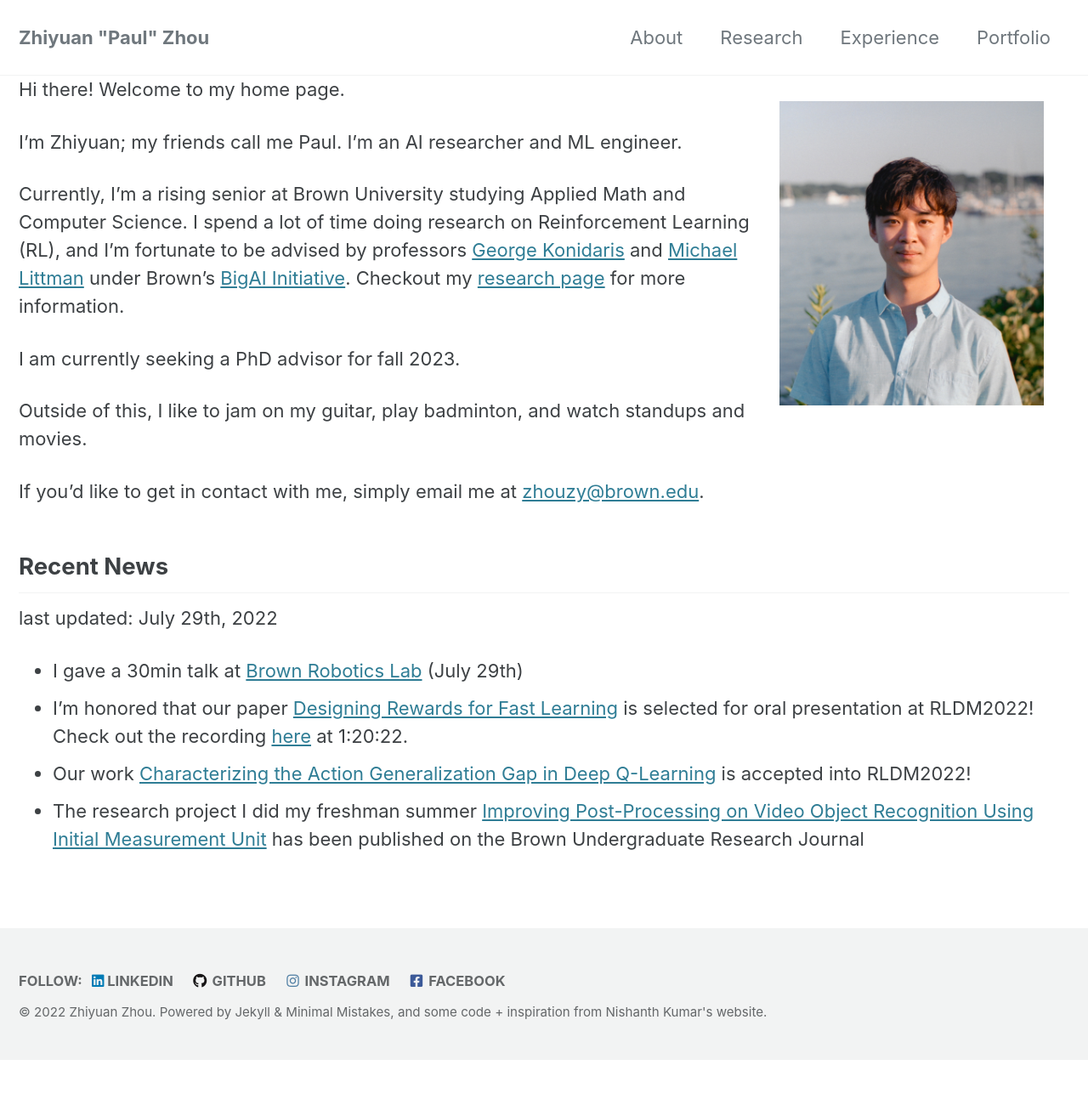
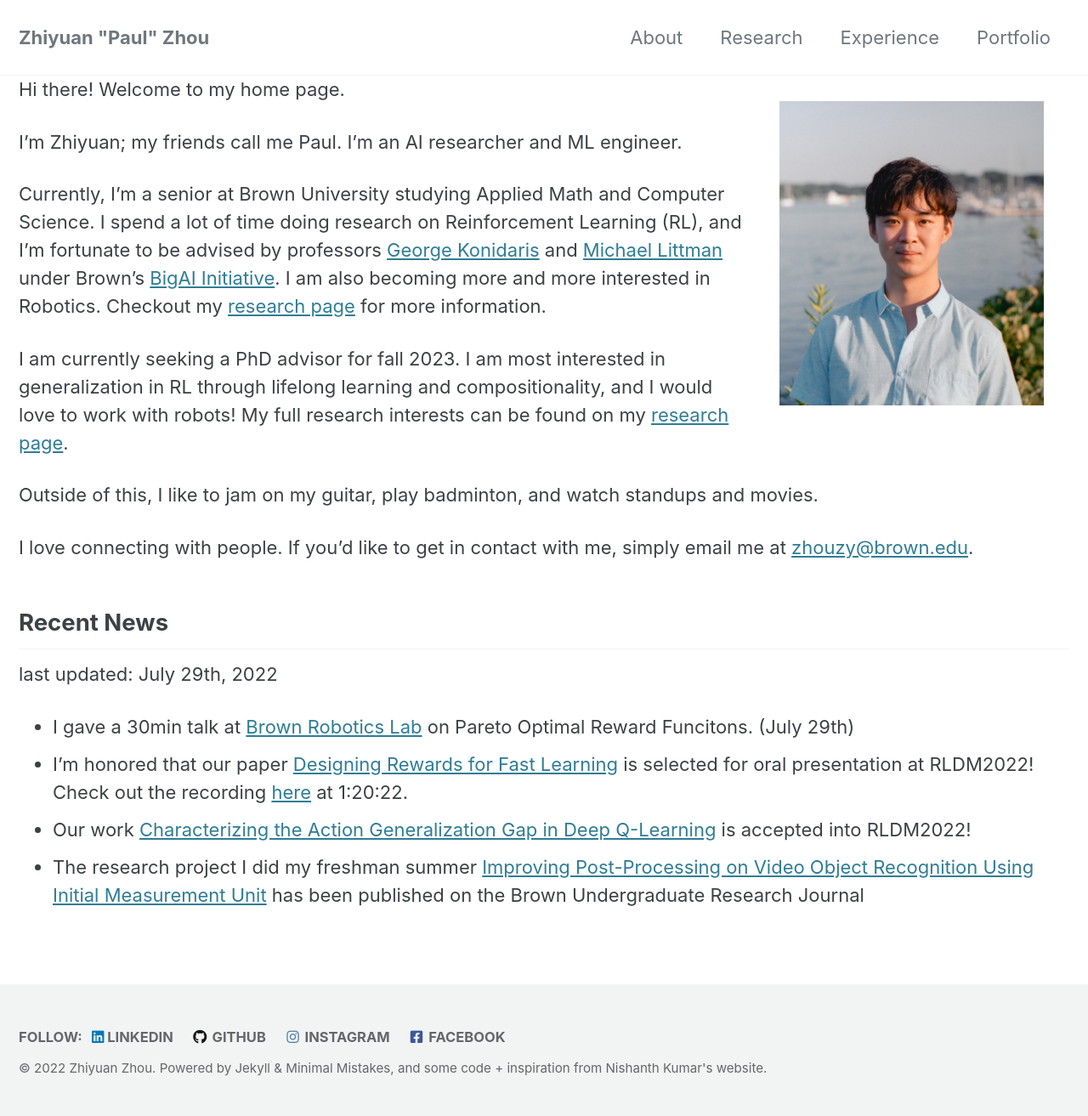
Before and after one commit to zhouzypaul/zhouzypaul.github.io, a Jekyll site: the page built from index.md, in a window 1280 px wide. Shown: the whole page at 85% size. Built offline with Jekyll 4.4.1, drawn with Linux system fonts in a browser that asks for light colours; cached includes are drawn as plain includes; before the commit the page ends 1247 px from its top, so only the background shows below that.

Commit message:
update research statement

```diff
--- a/index.md
+++ b/index.md
@@ -11,17 +11,17 @@ Hi there! Welcome to my home page.
 
 I'm Zhiyuan; my friends call me Paul. I'm an AI researcher and ML engineer.
 
-Currently, I'm a rising senior at Brown University studying Applied Math and Computer Science. I spend a lot of time doing research on Reinforcement Learning (RL), and I'm fortunate to be advised by professors [George Konidaris](https://cs.brown.edu/people/gdk/) and [Michael Littman](https://www.littmania.com) under Brown's [BigAI Initiative](http://bigai.cs.brown.edu). Checkout my [research page](/_pages/research.md) for more information.
+Currently, I'm a senior at Brown University studying Applied Math and Computer Science. I spend a lot of time doing research on Reinforcement Learning (RL), and I'm fortunate to be advised by professors [George Konidaris](https://cs.brown.edu/people/gdk/) and [Michael Littman](https://www.littmania.com) under Brown's [BigAI Initiative](http://bigai.cs.brown.edu). I am also becoming more and more interested in Robotics. Checkout my [research page](/research/) for more information.
 
-I am currently seeking a PhD advisor for fall 2023.
+I am currently seeking a PhD advisor for fall 2023. I am most interested in generalization in RL through lifelong learning and compositionality, and I would love to work with robots! My full research interests can be found on my [research page](/research/).
 
 Outside of this, I like to jam on my guitar, play badminton, and watch standups and movies.
 
-If you'd like to get in contact with me, simply email me at [zhouzy@brown.edu](mailto:zhouzy@brown.edu).
+I love connecting with people. If you'd like to get in contact with me, simply email me at [zhouzy@brown.edu](mailto:zhouzy@brown.edu).
 
 ## Recent News
 last updated: July 29th, 2022
-- I gave a 30min talk at [Brown Robotics Lab](http://robotics.cs.brown.edu) (July 29th)
+- I gave a 30min talk at [Brown Robotics Lab](http://robotics.cs.brown.edu) on Pareto Optimal Reward Funcitons. (July 29th)
 - I'm honored that our paper [Designing Rewards for Fast Learning](https://arxiv.org/abs/2205.15400?context=cs.AI) is selected for oral presentation at RLDM2022! Check out the recording [here](https://brown.hosted.panopto.com/Panopto/Pages/Viewer.aspx?id=7adfa2ab-3dde-46ab-b69e-aea800efe5ef) at 1:20:22.
 - Our work [Characterizing the Action Generalization Gap in Deep Q-Learning](https://arxiv.org/abs/2205.05588) is accepted into RLDM2022!
 - The research project I did my freshman summer [Improving Post-Processing on Video Object Recognition Using Initial Measurement Unit](https://brownresearchclub.weebly.com/spring-2022.html) has been published on the Brown Undergraduate Research Journal
```
Also changed, not shown: _pages/research.md (+2 -1 lines).
